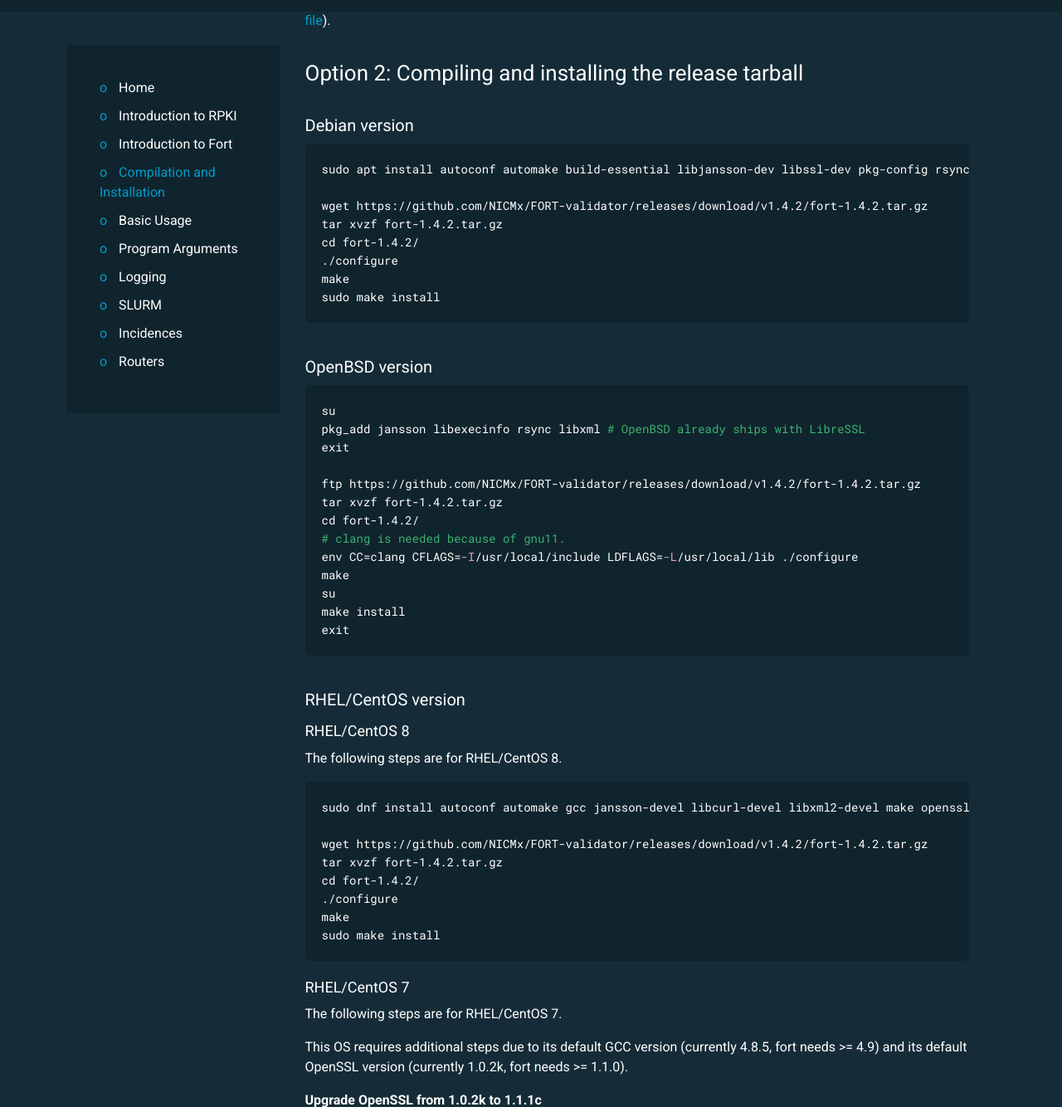
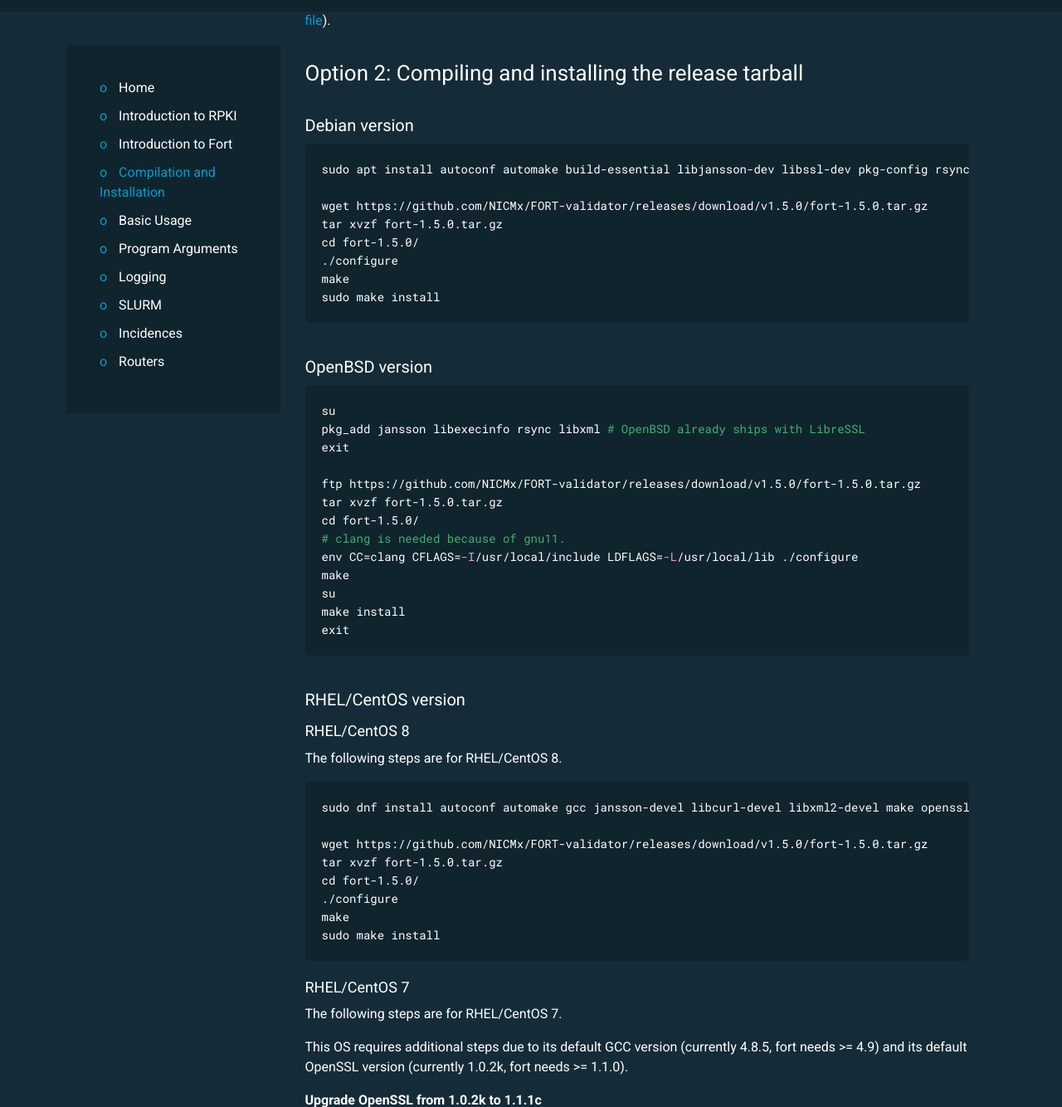
Before and after one commit to NICMx/FORT-validator, a Jekyll site: the page built from docs/installation.md, in a window 1280 px wide and 1400 px high, scrolled down 5344 px. Shown: the part 66-1400 px from the top of the window at 83% size. Built offline with Jekyll 4.4.1, drawn with Linux system fonts in a browser that asks for light colours; some of the changed text lies outside the part shown.

Commit message:
Update to newer version 1.5.0 and TODO list at docs

```diff
--- a/docs/_config.yml
+++ b/docs/_config.yml
@@ -8,7 +8,7 @@ defaults:
       layout: "default"
       image: "/img/logo_validador_og.png"
 
-fort-latest-version: 1.4.2
+fort-latest-version: 1.5.0
 plugins:
   - jekyll-seo-tag
   - jekyll-sitemap
--- a/examples/config.json
+++ b/examples/config.json
@@ -42,7 +42,7 @@
       "count": 2,
       "interval": 5
     },
-    "user-agent": "fort/1.4.2",
+    "user-agent": "fort/1.5.0",
     "connect-timeout": 30,
     "transfer-timeout": 0,
     "idle-timeout": 15,
```
Also changed, not shown: docs/intro-fort.md (+2 -1 lines), 3 other files.
